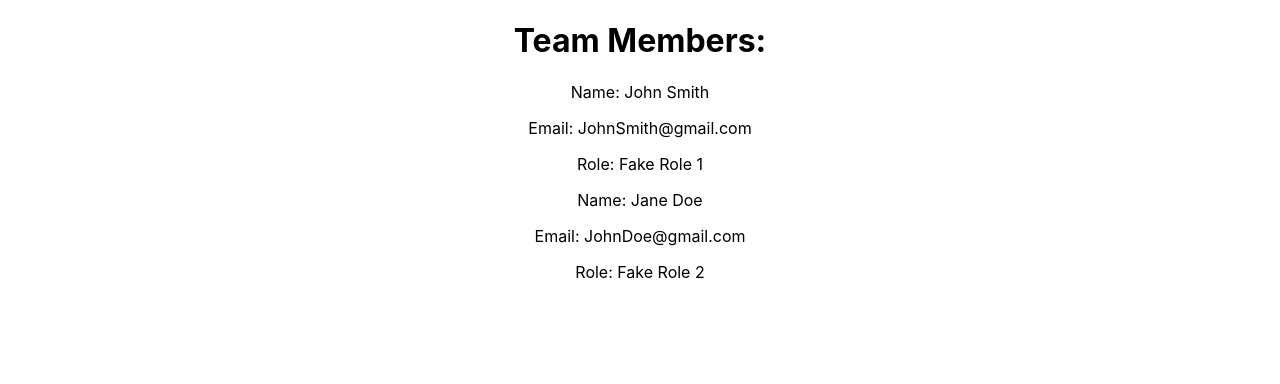
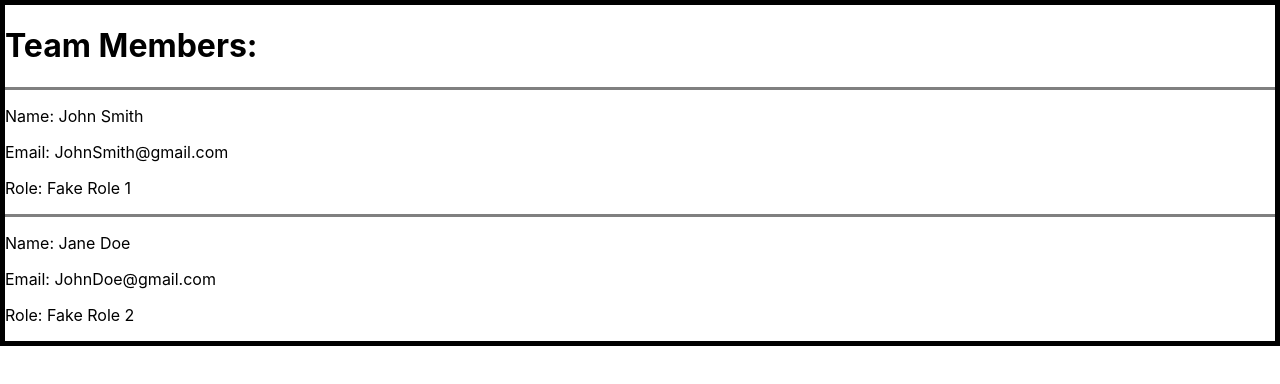
Before and after one commit to bloominstituteoftechnology/team-builder, a React (Create React App) app in the folder team-builder/: page / in a window 1280 px wide. Shown: the top 384 px of the page. Built offline with nearby package versions, Linux system fonts and the light colour scheme.

Commit message:
Very basic styling

```diff
--- a/team-builder/src/PeopleList.js
+++ b/team-builder/src/PeopleList.js
@@ -8,10 +8,10 @@ const PeopleList = props => {
         console.log("list", props.list),
 
         //For this, why does props.list.map work, but not props.list.forEach?
-        <div>
+        <div className="peopleList">
            <h1>Team Members:</h1>
-            {props.list.map( (person) => (
-                <div>
+            {props.list.map( (person, i) => (
+                <div className="personCard" key={i}>
                      <p>Name: {person.name}</p>
                      <p>Email: {person.email}</p>
                      <p>Role: {person.role}</p>
--- a/team-builder/src/index.js
+++ b/team-builder/src/index.js
@@ -3,6 +3,7 @@ import ReactDOM from 'react-dom';
 import './index.css';
 import App from './App';
 import * as serviceWorker from './serviceWorker';
+import "./styles.css";
 
 ReactDOM.render(
   <React.StrictMode>
--- /dev/null
+++ b/team-builder/src/styles.css
@@ -0,0 +1,12 @@
+/* What was that fancier thing we were doing with CSS earlier and how does it interact with REACT and REACT styling? */
+
+
+.peopleList {
+
+    text-align: left;
+    border: solid 5px black;
+}
+.personCard {
+    border-top: solid 3px gray;
+    width: auto;
+}
```
